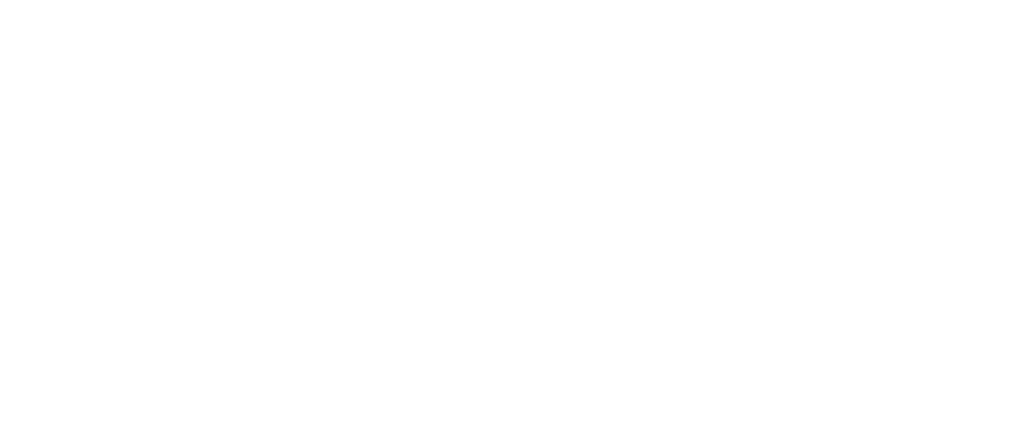
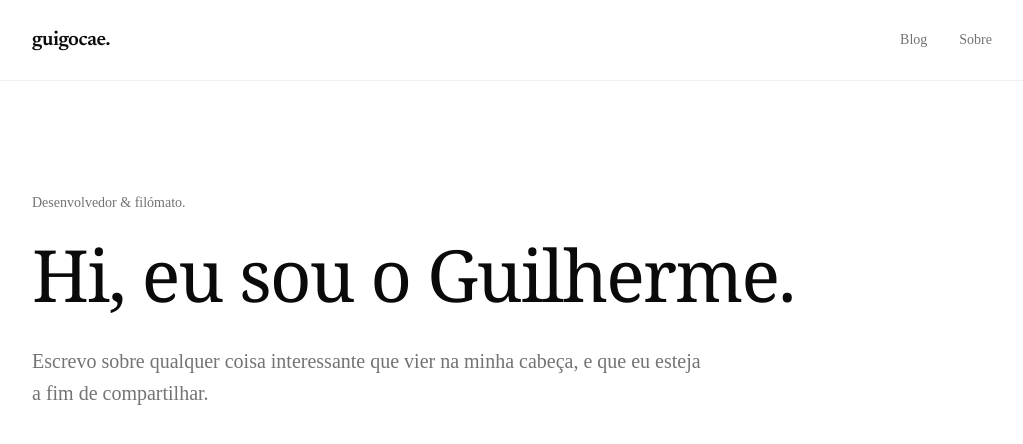
Before and after one commit to guigocae/guigocae-site, a Next.js app: page / in a window 1280 px wide. Shown: the top 444 px of the page, without its empty margins (128-1151 px from the left). Built offline with nearby package versions, Linux system fonts and the light colour scheme.

Commit message:
feat: add menu mobile and header

```diff
--- a/src/app/globals.css
+++ b/src/app/globals.css
@@ -8,7 +8,6 @@
   --color-background: var(--background);
   --color-foreground: var(--foreground);
   --font-sans: var(--font-sans);
-  --font-mono: var(--font-geist-mono);
   --font-heading: var(--font-heading);
   --color-sidebar-ring: var(--sidebar-ring);
   --color-sidebar-border: var(--sidebar-border);
@@ -126,5 +125,9 @@
   }
   html {
     @apply font-sans;
+    scroll-behavior: smooth;
+  }
+  ::selection {
+    @apply bg-foreground text-background
   }
 }
--- a/src/app/layout.tsx
+++ b/src/app/layout.tsx
@@ -1,32 +1,39 @@
 import type { Metadata } from "next";
-import { Geist, Geist_Mono, Newsreader } from "next/font/google";
+import { Geist, Newsreader } from "next/font/google";
 import "./globals.css";
 import { cn } from "@/lib/utils";
 
-const newsreader = Newsreader({subsets:['latin'],variable:'--font-heading'});
+import { Header } from "@/components/layouts/header";
+
+const newsreader = Newsreader({
+  variable:'--font-heading',
+  subsets:['latin'],
+});
 
 const geistSans = Geist({
   variable: "--font-geist-sans",
   subsets: ["latin"],
 });
 
-const geistMono = Geist_Mono({
-  variable: "--font-geist-mono",
-  subsets: ["latin"],
-});
-
 export const metadata: Metadata = {
-  title: "Guigocae",
-  description: "Publicando minhas ideias na internet",
+  title: {
+    default: "Guigocae",
+    template: "%s | Guigocae",
+  },
+  description: "Projetos, livros, ideias, programação e outras coisas que aparecem na minha cabeça.",
 };
 
 export default function RootLayout({ children }: LayoutProps<"/">) {
   return (
     <html
-      lang="en"
-      className={cn("h-full", "antialiased", geistSans.variable, geistMono.variable, newsreader.variable)}
+      lang="pt-BR"
+      className={cn("h-full", "antialiased", geistSans.variable, newsreader.variable)}
     >
-      <body className="min-h-full flex flex-col">{children}</body>
+      <body className="min-h-screen bg-background font-sans text-foreground">
+        <Header />
+
+        {children}
+      </body>
     </html>
   );
 }
--- a/src/app/page.tsx
+++ b/src/app/page.tsx
@@ -1,7 +1,23 @@
-
+import { SiteContainer } from "@/components/layouts/site-container";
 
 export default function Home() {
   return (
-    <></>
+    <main>
+      <SiteContainer className="py-20 sm:py-28">
+        <section>
+          <p className="mb-6 text-sm text-muted-foreground">
+            Desenvolvedor & filómato.
+          </p>
+
+          <h1 className="max-w-3xl font-serif text-5xl leading-[1.05] font-medium tracking-tight sm:text-6xl md:text-7xl">
+            Hi, eu sou o Guilherme.
+          </h1>
+
+          <p className="mt-8 max-w-2xl text-lg leading-8 text-muted-foreground sm:text-xl">
+            Escrevo sobre qualquer coisa interessante que vier na minha cabeça, e que eu esteja a fim de compartilhar.
+          </p>
+        </section>
+      </SiteContainer>
+    </main>
   );
 }
--- /dev/null
+++ b/src/components/layouts/header.tsx
@@ -0,0 +1,47 @@
+import Link from "next/link";
+
+import { MobileMenu } from "./mobile-menu";
+import { SiteContainer } from "./site-container";
+
+const navigation = [
+  {
+    label: "Blog",
+    href: "/blog",
+  },
+  {
+    label: "Sobre",
+    href: "/sobre",
+  },
+]
+
+export function Header() {
+  return (
+    <header className="border-b border-border/60">
+      <SiteContainer className="flex h-16 items-center justify-between sm:h-20">
+        <Link
+          href="/"
+          className="font-heading text-xl font-semibold tracking-tight"
+        >
+          guigocae.
+        </Link>
+
+        <nav
+          className="hidden items-center gap-8 md:flex"
+          aria-label="Navegação principal"
+        >
+          {navigation.map((item) => (
+            <Link
+              key={item.href}
+              href={item.href}
+              className="text-sm text-muted-foreground transition-colors hover:text-foreground"
+            >
+              {item.label}
+            </Link>
+          ))}
+        </nav>
+
+        <MobileMenu />
+      </SiteContainer>
+    </header>
+  )
+}
--- /dev/null
+++ b/src/components/layouts/mobile-menu.tsx
@@ -0,0 +1,58 @@
+"use client";
+
+import { useState } from "react";
+import Link from "next/link";
+import { Menu } from "lucide-react";
+
+import {
+  Sheet,
+  SheetContent,
+  SheetHeader,
+  SheetTitle,
+  SheetTrigger
+} from "../ui/sheet";
+
+const navigation = [
+  {
+    label: "Blog",
+    href: "/blog",
+  },
+  {
+    label: "Sobre",
+    href: "/sobre",
+  },
+]
+
+export function MobileMenu() {
+  const [open, setOpen] = useState(false);
+
+  return (
+    <Sheet open={open} onOpenChange={setOpen}>
+      <SheetTrigger
+        className="inline-flex size-9 items-center justify-center rounded-md transition-colors hover:bg-muted md:hidden"
+        aria-label="Abrir menu"
+      >
+        <Menu className="size-5" />
+      </SheetTrigger>
+
+      <SheetContent side="right" className="w-[85%] max-w-sm p-0">
+        <SheetHeader className="border-b px-6 py-5">
+          <SheetTitle className="font-heading text-xl">guigocae.</SheetTitle>
+        </SheetHeader>
+
+        <nav className="flex flex-col px-6 py-6">
+          {navigation.map((item) => (
+            <Link
+              key={item.href}
+              href={item.href}
+              onClick={() => setOpen(false)}
+              className="border-b py-4 text-lg transition-colors last:border-b-0 hover:text-muted-foreground"
+            >
+              {item.label}
+            </Link>
+          ))}
+        </nav>
+      </SheetContent>
+    </Sheet>
+  )
+}
--- /dev/null
+++ b/src/components/layouts/site-container.tsx
@@ -0,0 +1,16 @@
+import type { ComponentProps } from "react";
+import { cn } from "cn";
+
+type SiteContainerProps = ComponentProps<"div">;
+
+export function SiteContainer({
+  className,
+  ...props
+}: SiteContainerProps) {
+  return (
+    <div
+      className={cn("mx-auto w-full max-w-5xl px-5 sm:px-8", className)}
+      {...props}
+    />
+  );
+}
```
